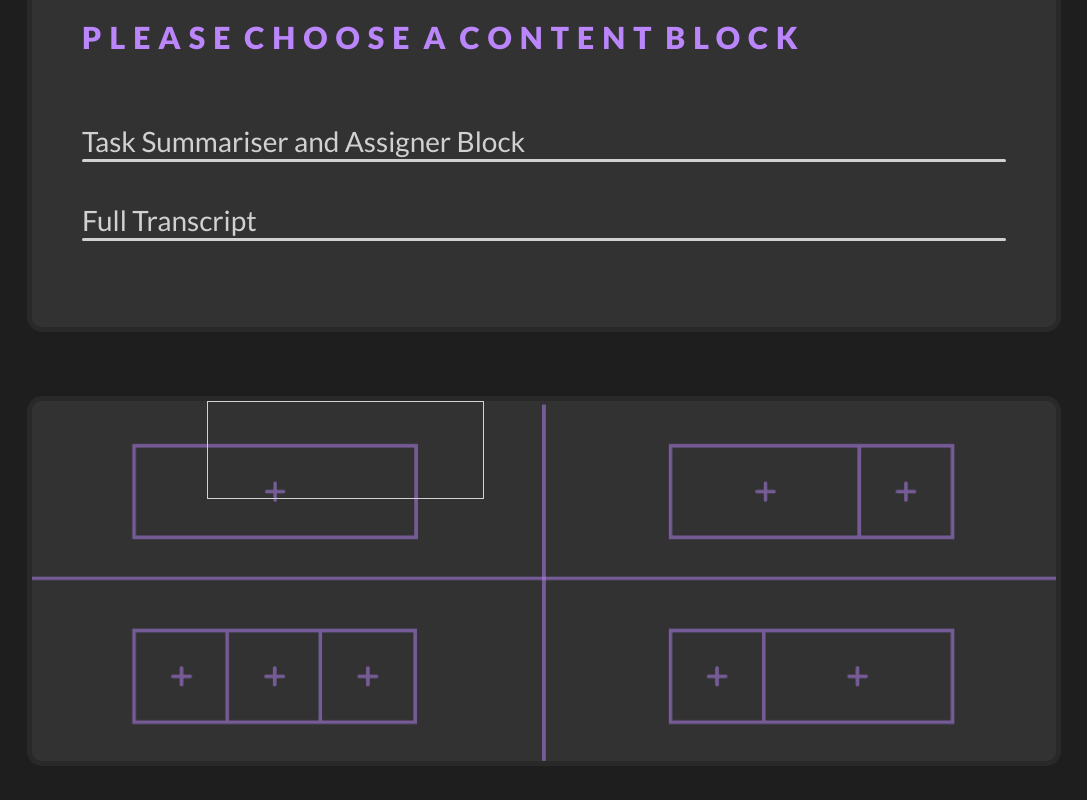
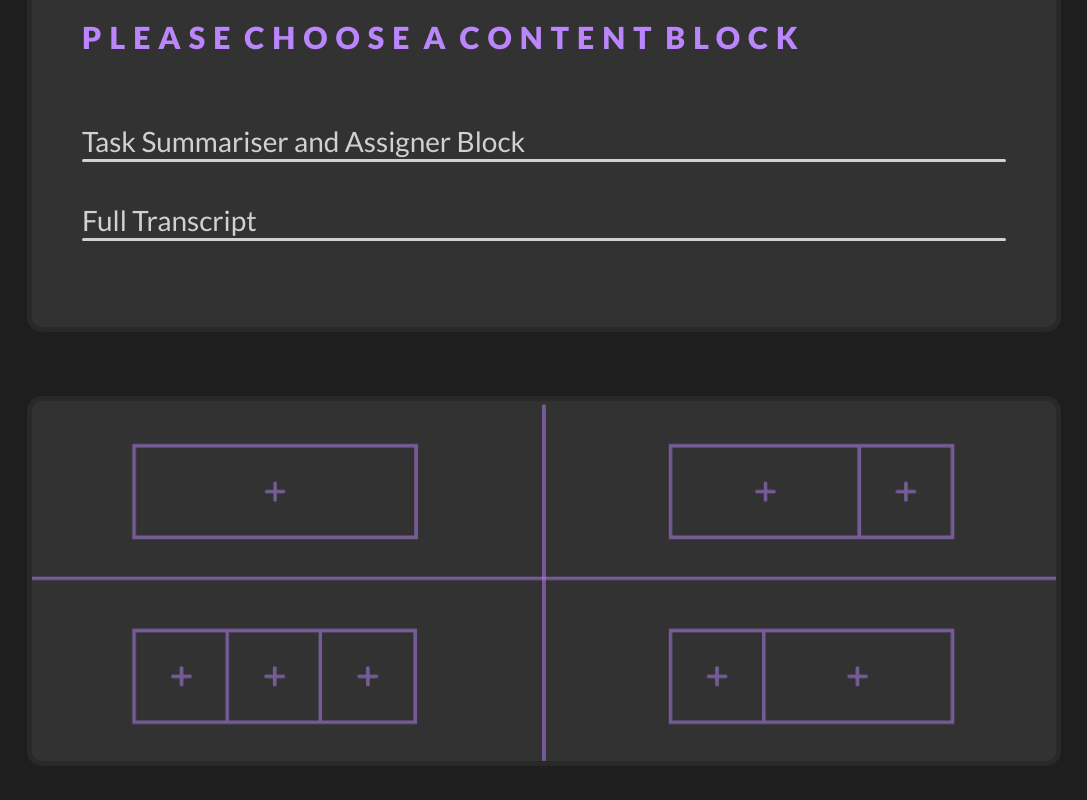
Before and after one commit to Jaywhisker/Satiscribe, a Next.js app in the folder SatiscribeFrontEnd/: page /large in a window 1280 px wide. Shown: the part 536-1336 px from the top of the page, without its empty margins (96-1183 px from the left). Built offline with nearby package versions, Linux system fonts and the light colour scheme.

Commit message:
finished large add blocks main:

```diff
--- a/SatiscribeFrontEnd/components/large blocks/createNewBlocks.js
+++ b/SatiscribeFrontEnd/components/large blocks/createNewBlocks.js
@@ -29,7 +29,10 @@ function CreateNewBlock() {
             </div>
 
             <div className={largeblockStyles.largeBlockContainernohover} style={{backgroundImage:`url(/components/thetrueoptions.png)`, backgroundSize:'cover', backgroundPosition:'center'}}>
-                <div className={largeblockStyles.buttonplacement}></div>
+                <div className={largeblockStyles.buttonplacement} style={{right: `calc(50% + 16.5vh)`, bottom: `calc(50% + 5.5vh)`}}></div>
+                <div className={largeblockStyles.buttonplacement} style={{left: `calc(50% + 16vh)`, bottom: `calc(50% + 5.5vh)`}}></div>
+                <div className={largeblockStyles.buttonplacement} style={{right: `calc(50% + 16.5vh)`, top: `calc(50% + 6vh)`}}></div>
+                <div className={largeblockStyles.buttonplacement} style={{left: `calc(50% + 16vh)`, top: `calc(50% + 6vh)`}}></div>
             </div>
         </>
     )
--- a/SatiscribeFrontEnd/styles/colours.css
+++ b/SatiscribeFrontEnd/styles/colours.css
@@ -10,6 +10,7 @@
     --Final_Black: rgb(30, 30, 30);
     --Final_White: rgb(209, 209, 209);
     --Final_White_50: rgb(209, 209, 209, 0.5);
+    --Final_White_5: rgb(209, 209, 209, 0.05);
     --Final_Component_Dark_Grey: rgb(41, 41, 41);
     --Final_Component_Lighter_Grey: rgb(50, 50, 51);
     --Final_Red: rgb(215,82,79);
--- a/SatiscribeFrontEnd/styles/components/large blocks/createNewBlockStyles.module.css
+++ b/SatiscribeFrontEnd/styles/components/large blocks/createNewBlockStyles.module.css
@@ -20,6 +20,7 @@
 
 .largeBlockContainer:hover{
     background-color: var(--Final_Component_Dark_Grey);
+    cursor: pointer;
 }
 
 .topContainer {
@@ -38,12 +39,15 @@
 
 .buttonplacement{
     background-color: transparent;
-    border: 1px solid var(--Final_White);
-    width:275px;
-    height:12vh;
-    margin-left: 175px;
+    /* min-width:282px;
+    min-height:92px; */
+    width: 37vh;
+    height:12.3vh;
+    position:absolute
+
 }
 
 .buttonplacement:hover{
-    background-color: var(--Final_Grey_80);
+    background-color: var(--Final_White_5);
+    cursor: pointer;
 }
```
